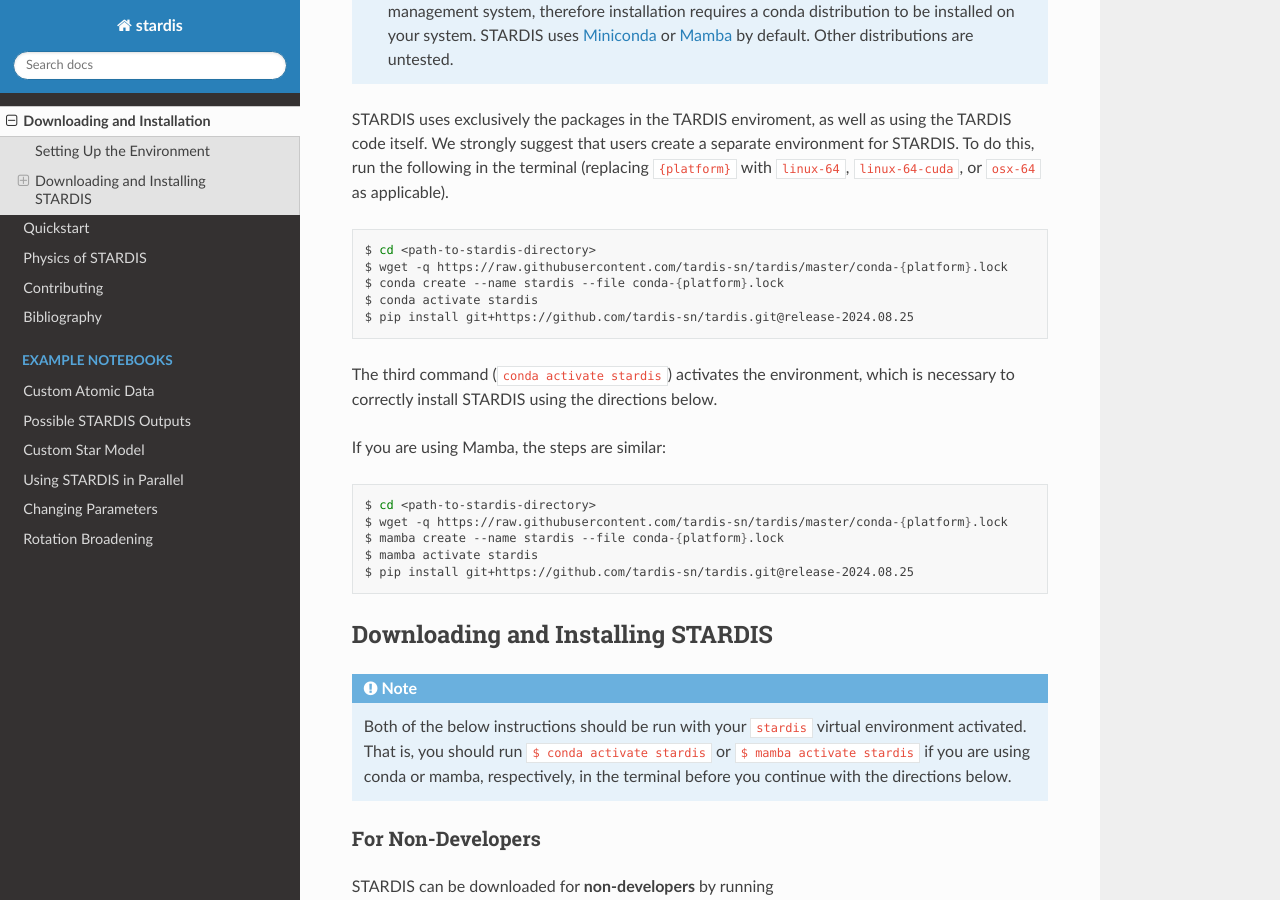
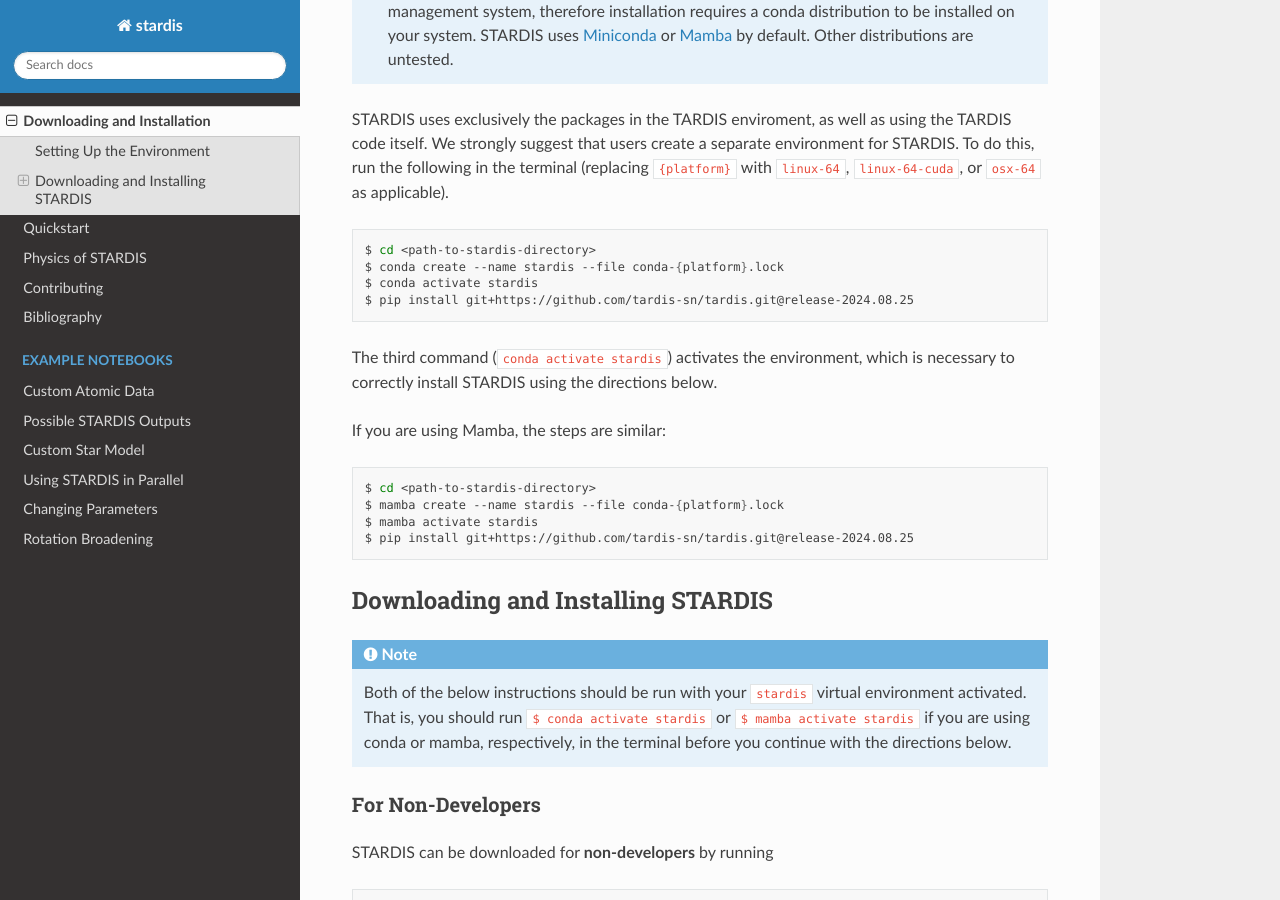
Before and after one commit to tardis-sn/stardis, a Sphinx documentation site: the page built from docs/installation.rst, in a window 1280 px wide and 900 px high, scrolled down 329 px. Built offline with Sphinx 7.4.7 and the Read the Docs theme 3.1.0, drawn with Linux system fonts in a browser that asks for light colours; the version number could not be read and is left out.

Commit message:
update installation

```diff
--- a/docs/installation.rst
+++ b/docs/installation.rst
@@ -22,7 +22,6 @@
 .. code-block:: bash
 
    $ cd <path-to-stardis-directory>
-   $ wget -q https://raw.githubusercontent.com/tardis-sn/tardis/master/conda-{platform}.lock
    $ conda create --name stardis --file conda-{platform}.lock
    $ conda activate stardis
    $ pip install git+https://github.com/tardis-sn/tardis.git@release-2024.08.25
@@ -35,7 +34,6 @@
 .. code-block:: bash
 
    $ cd <path-to-stardis-directory>
-   $ wget -q https://raw.githubusercontent.com/tardis-sn/tardis/master/conda-{platform}.lock
    $ mamba create --name stardis --file conda-{platform}.lock
    $ mamba activate stardis
    $ pip install git+https://github.com/tardis-sn/tardis.git@release-2024.08.25
```
